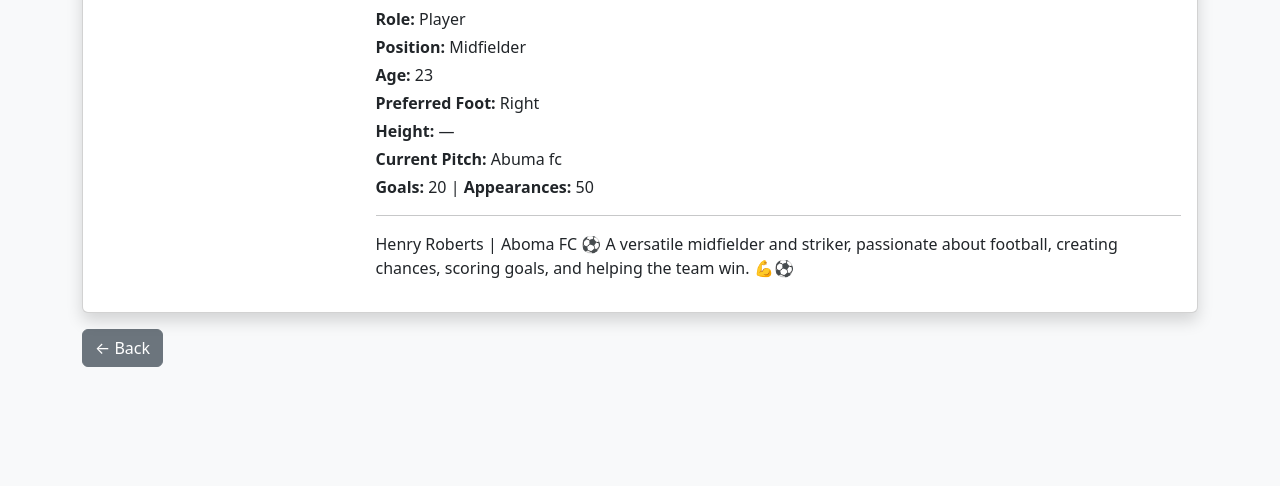
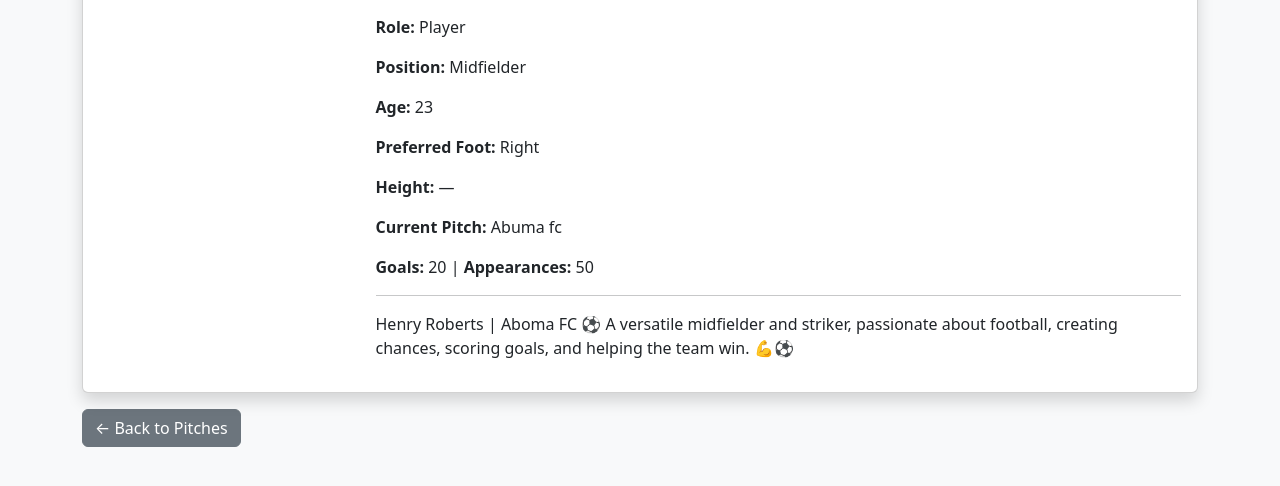
Before and after one commit to roberthenry537-arch/wukari-football, a Django app: page /player/1/ in a window 1280 px wide. Shown: the part 136-622 px from the top of the page. Run offline with Django 5.2, Linux system fonts and the light colour scheme; data comes from the database, SQL or seed files in the repository.

Commit message:
fix player profile page

```diff
--- a/players/templates/players/player_detail.html
+++ b/players/templates/players/player_detail.html
@@ -6,22 +6,43 @@
         <div class="row">
             <div class="col-md-3 text-center">
                 {% if player.profile_photo %}
-                    <img src="{{ player.profile_photo.url }}" class="img-fluid rounded mb-3" alt="{{ player.full_name }}" style="max-height: 300px; object-fit: cover;">
+                    <img src="{{ player.profile_photo.url }}"
+                         class="img-fluid rounded mb-3"
+                         alt="{{ player.full_name }}"
+                         style="max-height: 280px; object-fit: cover; width: 100%;">
                 {% else %}
-                    <div class="bg-secondary text-white text-center p-5 rounded mb-3">No Photo</div>
+                    <div class="bg-secondary text-white text-center p-5 rounded mb-3">
+                        No Photo
+                    </div>
                 {% endif %}
             </div>
+
             <div class="col-md-9">
-                <h2>{{ player.full_name }}</h2>
-                <p class="mb-1"><strong>Role:</strong> {{ player.get_role_display }}</p>
-                <p class="mb-1"><strong>Position:</strong> {{ player.get_position_display }}</p>
-                <p class="mb-1"><strong>Age:</strong> {{ player.age }}</p>
-                <p class="mb-1"><strong>Preferred Foot:</strong> {{ player.preferred_foot|default:"—" }}</p>
-                <p class="mb-1"><strong>Height:</strong> {{ player.height|default:"—" }}</p>
-                <p class="mb-1"><strong>Current Pitch:</strong> {{ player.current_pitch.name|default:"Not set" }}</p>
+                <h2 class="mb-3">{{ player.full_name }}</h2>
+
+                <p><strong>Role:</strong> {{ player.get_role_display }}</p>
+                <p><strong>Position:</strong> {{ player.get_position_display }}</p>
+                <p><strong>Age:</strong> {{ player.age }}</p>
+
+                {% if player.phone_number %}
+                    <p><strong>Phone:</strong> {{ player.phone_number }}</p>
+                {% endif %}
+
+                {% if player.religion %}
+                    <p><strong>Religion:</strong> {{ player.religion }}</p>
+                {% endif %}
+
+                {% if player.state_of_origin %}
+                    <p><strong>State of Origin:</strong> {{ player.state_of_origin }}</p>
+                {% endif %}
+
+                <p><strong>Preferred Foot:</strong> {{ player.preferred_foot|default:"—" }}</p>
+                <p><strong>Height:</strong> {{ player.height|default:"—" }}</p>
+                <p><strong>Current Pitch:</strong> {{ player.current_pitch.name|default:"Not set" }}</p>
 
                 {% if player.role == 'PLAYER' %}
-                    <p class="mb-1"><strong>Goals:</strong> {{ player.goals_scored }} | <strong>Appearances:</strong> {{ player.appearances }}</p>
+                    <p><strong>Goals:</strong> {{ player.goals_scored }} |
+                       <strong>Appearances:</strong> {{ player.appearances }}</p>
                 {% endif %}
 
                 <hr>
@@ -31,5 +52,5 @@
     </div>
 </div>
 
-<a href="{% url 'home' %}" class="btn btn-secondary mt-3">← Back</a>
+<a href="{% url 'home' %}" class="btn btn-secondary mt-3">← Back to Pitches</a>
 {% endblock %}
```
